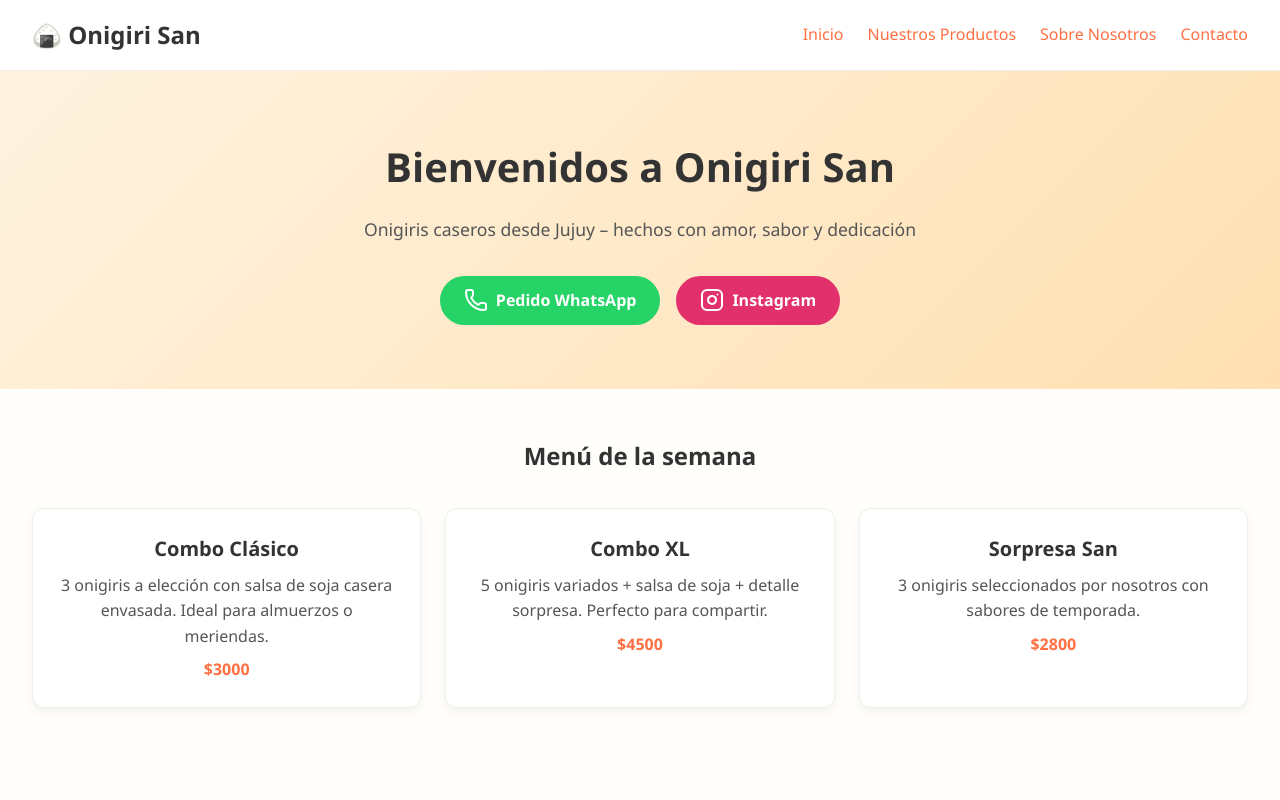
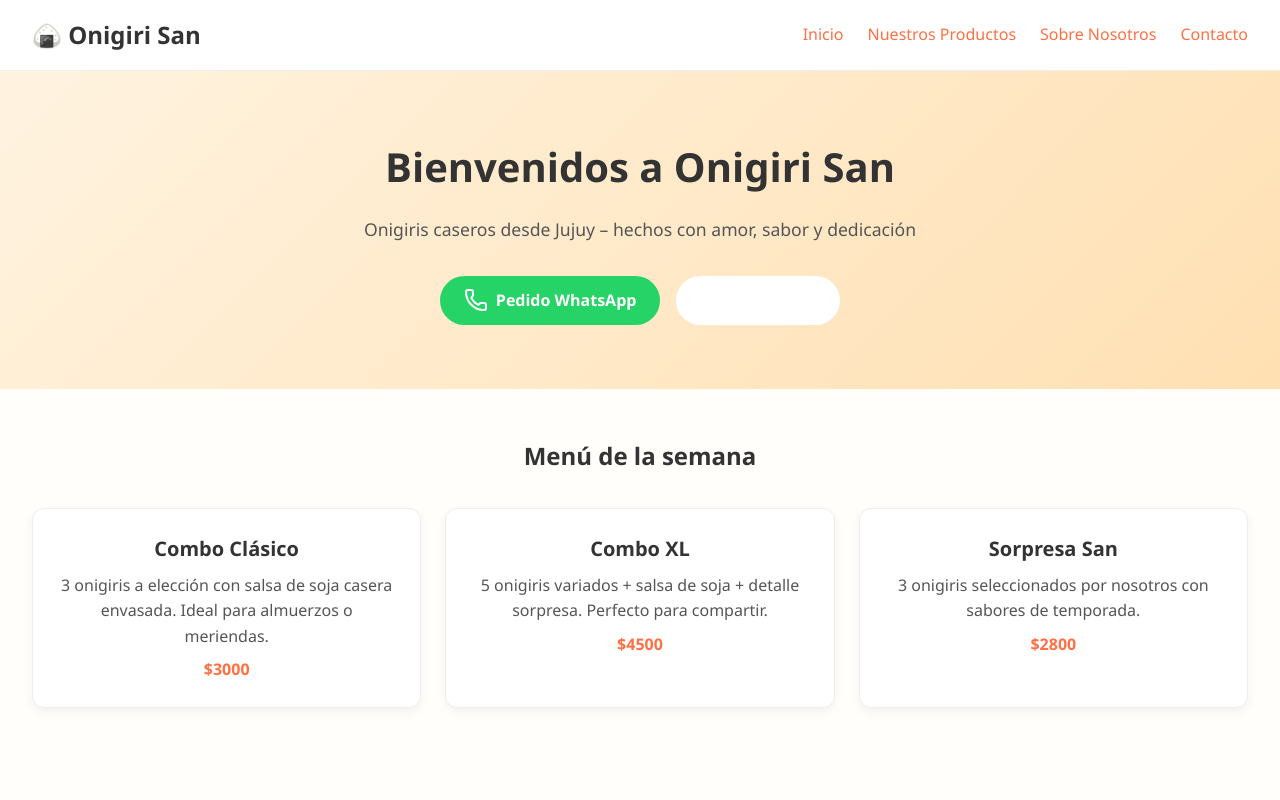
Before and after one commit to Esteban015/onigiri-san, a React (Vite) app: page / in a window 1280 px wide. Shown: the top 800 px of the page. Built offline with nearby package versions, Linux system fonts and the light colour scheme.

Commit message:
Testing visual

```diff
--- a/src/index.css
+++ b/src/index.css
@@ -86,7 +86,7 @@ a {
 }
 
 .btn.instagram {
-  background-color: #e1306c;
+  background-color: #ffffff;
   color: white;
 }
 
```
